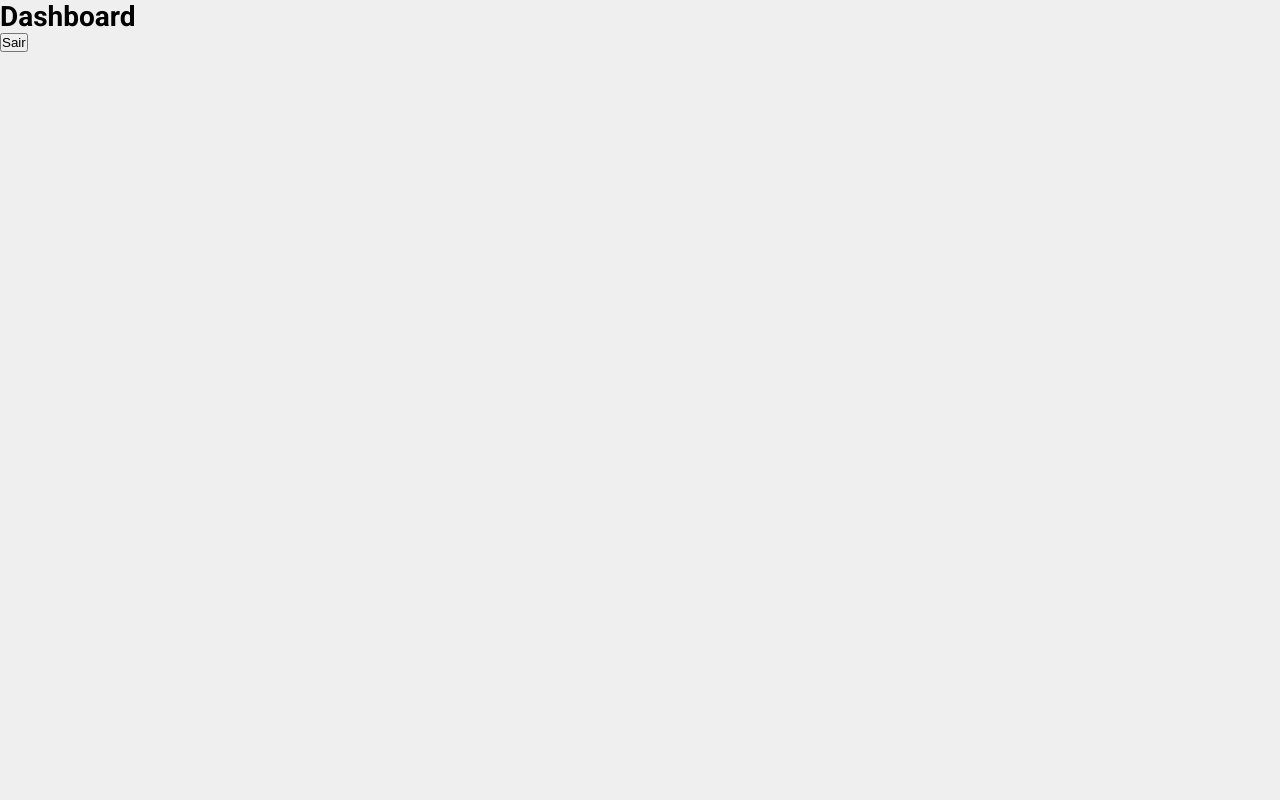
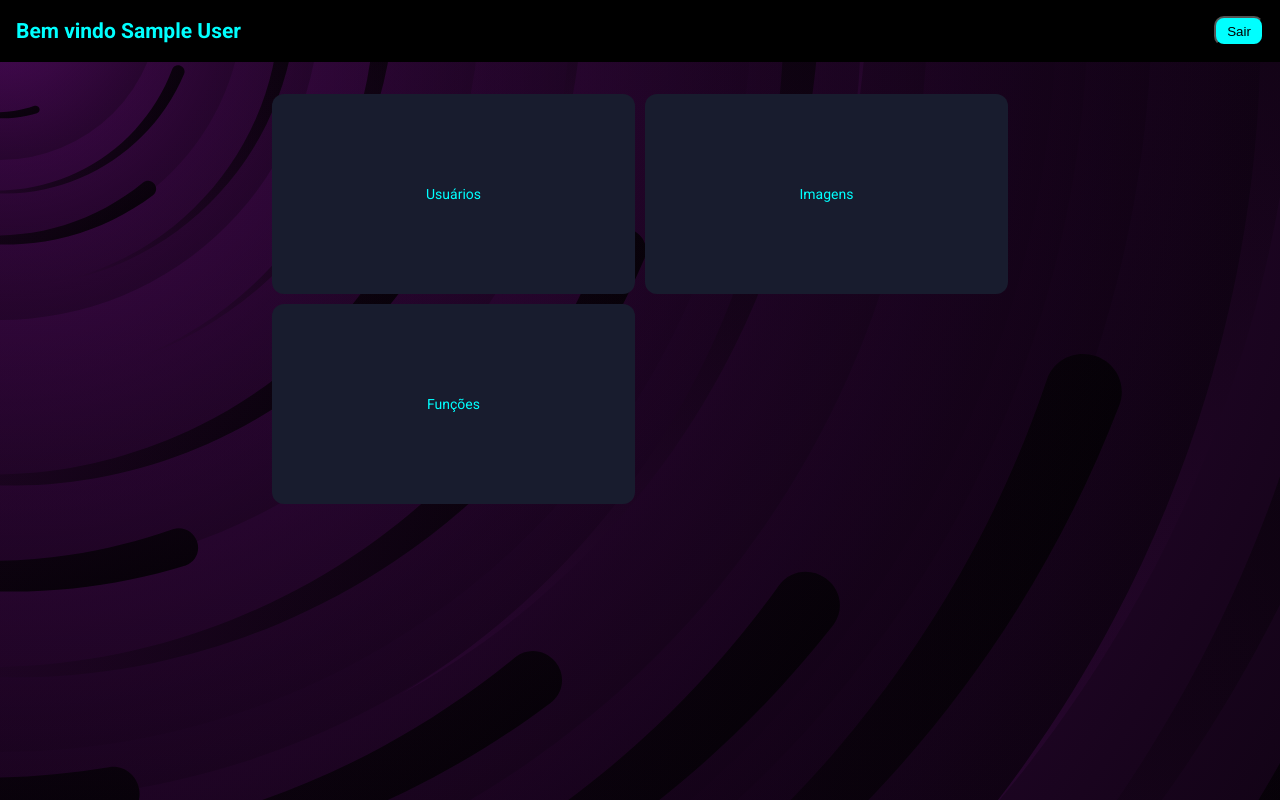
Before and after one commit to mayoral-leonardo/eye-lock-front, a React (Create React App) app: page /dashboard in a window 1280 px wide. Built offline with nearby package versions, Linux system fonts and the light colour scheme; sample sign-in values are in the browser's storage.

Commit message:
started dashboard layout

```diff
--- a/src/contexts/auth.js
+++ b/src/contexts/auth.js
@@ -34,7 +34,6 @@ function AuthProvider({ children }) {
     setLoadingAuth(true);
     try {
       const response = await authConsumer.signIn(email, password);
-      console.log(response)
       setUser(response.user);
       storageUser(response.user);
     } catch (error) {
--- /dev/null
+++ b/src/pages/Dashboard/Dashboard.css
@@ -0,0 +1,53 @@
+.dashboard {
+  display: flex;
+  flex-direction: column;
+  height: 100%;
+  width: 100%;
+  background-image: url('../../assets/svgs/main-bg.svg');
+  background-size: cover;
+  color: aqua;
+}
+
+.dashboard__header {
+  display: flex;
+  justify-content: space-between;
+  align-items: center;
+  padding: 1rem;
+  background-color: #000000;
+}
+
+.dashboard__header button {
+  width: 50px;
+  height: 30px;
+  background-color: aqua;
+  color: #000000;
+  border-radius: 10px;
+}
+
+.dashboard__main-content {
+  display: flex;
+  flex-direction: column;
+  align-items: center;
+  width: 100%;
+  height: 100%;
+}
+
+.dashboard__cards-section {
+  width: 60%;
+  padding: 1rem;
+  margin-top: 1rem;
+  display: grid;
+  grid-template-columns: repeat(2, 1fr);
+  gap: 10px;
+}
+
+.dashboard__card {
+  display: flex;
+  flex-direction: column;
+  justify-content: center;
+  align-items: center;
+  width: 100%;
+  height: 200px;
+  background-color: #181C2E;
+  border-radius: 12px;
+}
--- a/src/pages/Dashboard/Dashboard.jsx
+++ b/src/pages/Dashboard/Dashboard.jsx
@@ -1,13 +1,29 @@
 import { useState, useContext } from 'react';
 import { AuthContext } from "../../contexts/auth"
+import './Dashboard.css';
 
 export default function Dashboard() {
-  const { user, signOut, setUser, storageUser } = useContext(AuthContext);
+  const { user, signOut } = useContext(AuthContext);
 
   return (
-    <div>
-      <h1>Dashboard</h1>
-      <button onClick={() => signOut()} >Sair</button>
-    </div>
+    <section className='dashboard'>
+      <div className='dashboard__header'>
+        <h1>Bem vindo {user.name}</h1>
+        <button onClick={() => signOut()} >Sair</button>
+      </div>
+      <div className='dashboard__main-content'>
+        <div className='dashboard__cards-section'>
+          <div className='dashboard__card'>
+            <span>Usuários</span>
+          </div>
+          <div className='dashboard__card'>
+            <span>Imagens</span>
+          </div>
+          <div className='dashboard__card'>
+            <span>Funções</span>
+          </div>
+        </div>
+      </div>
+    </section>
   )
 }
```
Also changed, not shown: src/assets/svgs/main-bg.svg (added).
